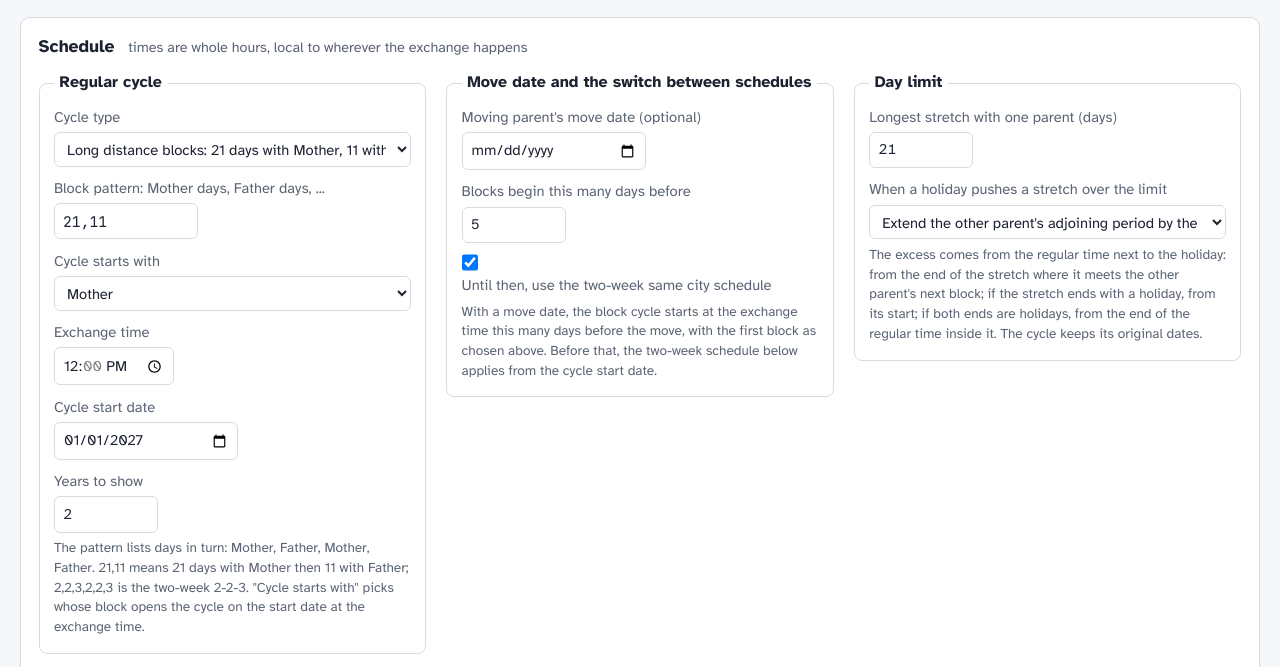
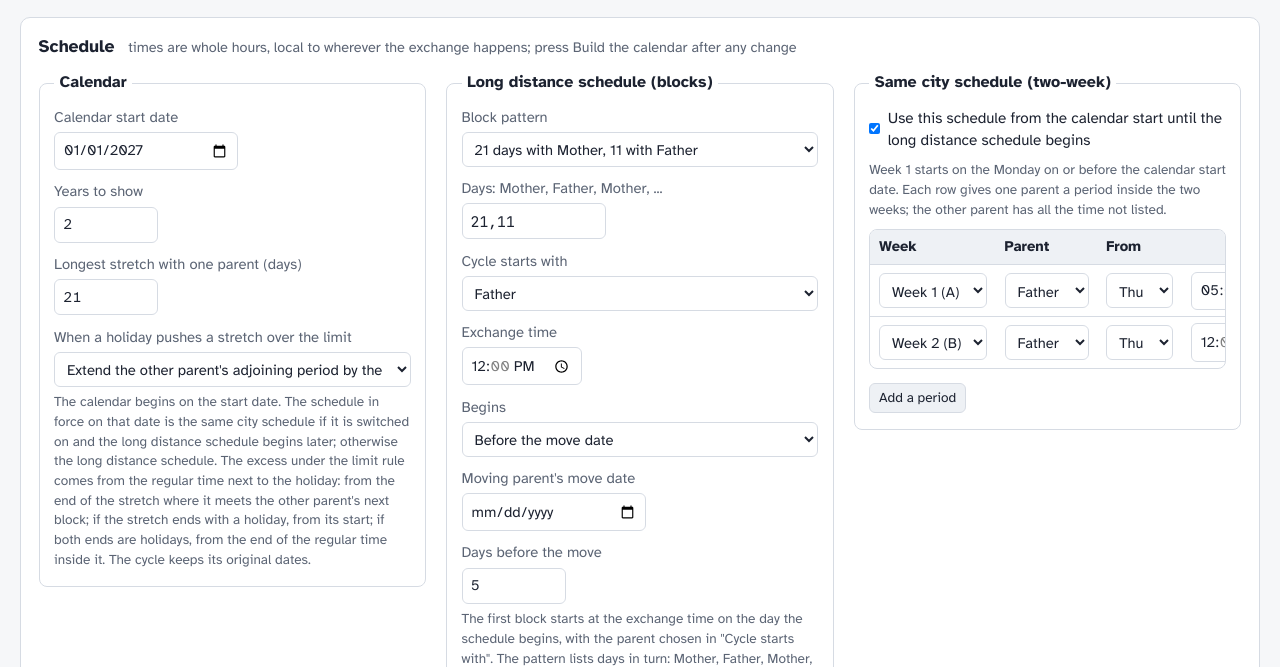
Before and after one commit to justin-nevins/custody-calendar, a plain HTML site: page index.html in a window 1280 px wide. Shown: the part 114-781 px from the top of the page. Drawn offline with Linux system fonts and the light colour scheme.

Commit message:
Separate boxes: Calendar, Long distance schedule, Same city schedule
The long distance schedule has its own box with pattern, starting parent, exchange time and a Begins choice: before the move date (with the move date and days-before fields), on a date, at the calendar start, or not used. The same city two-week schedule has its own box and applies from the calendar start until the long distance schedule begins. The Calendar box holds the start date, years and the day limit rule. With no move date entered the page shows the same city schedule and says to enter the move date.

Co-Authored-By: Claude Fable 5.1 <noreply@anthropic.com>

```diff
--- a/index.html
+++ b/index.html
@@ -107,44 +107,13 @@ ul.flags li{margin:.15rem 0}
 </header>
 
 <section class="panel controls">
-  <h2>Schedule <small>times are whole hours, local to wherever the exchange happens</small></h2>
+  <h2>Schedule <small>times are whole hours, local to wherever the exchange happens; press Build the calendar after any change</small></h2>
   <div class="grid">
     <fieldset>
-      <legend>Regular cycle</legend>
+      <legend>Calendar</legend>
       <div class="fields wide">
-        <label class="f span2"><span class="l">Cycle type</span>
-          <select id="preset">
-            <option value="ld">Long distance blocks: 21 days with Mother, 11 with Father</option>
-            <option value="7-7">Alternating weeks: 7 and 7</option>
-            <option value="2-2-3">2-2-3 (two-week cycle)</option>
-            <option value="2-2-5-5">2-2-5-5 (two-week cycle)</option>
-            <option value="3-4-4-3">3-4-4-3 (two-week cycle)</option>
-            <option value="5-2">Every weekend: 5 and 2</option>
-            <option value="custom">Custom block pattern</option>
-            <option value="weekly">Two-week same city schedule (Week A / Week B)</option>
-          </select></label>
-        <label class="f"><span class="l">Block pattern: Mother days, Father days, ...</span><input type="text" id="pattern" class="md" value="21,11" style="width:9rem"></label>
-        <label class="f"><span class="l">Cycle starts with</span><select id="first"><option value="M">Mother</option><option value="F">Father</option></select></label>
-        <label class="f"><span class="l">Exchange time</span><input type="time" id="xtime" value="12:00" step="3600"></label>
-        <label class="f"><span class="l">Cycle start date</span><input type="date" id="start" value="2027-01-01"></label>
+        <label class="f"><span class="l">Calendar start date</span><input type="date" id="start" value="2027-01-01"></label>
         <label class="f"><span class="l">Years to show</span><input type="number" id="years" value="2" min="1" max="10"></label>
-      </div>
-      <p class="help">The pattern lists days in turn: Mother, Father, Mother, Father. 21,11 means 21 days with Mother then 11 with Father; 2,2,3,2,2,3 is the two-week 2-2-3. "Cycle starts with" picks whose block opens the cycle on the start date at the exchange time.</p>
-    </fieldset>
-
-    <fieldset>
-      <legend>Move date and the switch between schedules</legend>
-      <div class="fields wide">
-        <label class="f"><span class="l">Moving parent's move date (optional)</span><input type="date" id="move"></label>
-        <label class="f"><span class="l">Blocks begin this many days before</span><input type="number" id="movepre" value="5" min="0" max="60"></label>
-        <label class="f span2 check" style="align-self:end"><input type="checkbox" id="premove" checked> Until then, use the two-week same city schedule</label>
-      </div>
-      <p class="help">With a move date, the block cycle starts at the exchange time this many days before the move, with the first block as chosen above. Before that, the two-week schedule below applies from the cycle start date.</p>
-    </fieldset>
-
-    <fieldset>
-      <legend>Day limit</legend>
-      <div class="fields wide">
         <label class="f"><span class="l">Longest stretch with one parent (days)</span><input type="number" id="limit" value="21" min="1" max="90"></label>
         <label class="f span2"><span class="l">When a holiday pushes a stretch over the limit</span>
           <select id="mode">
@@ -152,19 +121,50 @@ ul.flags li{margin:.15rem 0}
             <option value="none">Do nothing, only flag it</option>
           </select></label>
       </div>
-      <p class="help">The excess comes from the regular time next to the holiday: from the end of the stretch where it meets the other parent's next block; if the stretch ends with a holiday, from its start; if both ends are holidays, from the end of the regular time inside it. The cycle keeps its original dates.</p>
+      <p class="help">The calendar begins on the start date. The schedule in force on that date is the same city schedule if it is switched on and the long distance schedule begins later; otherwise the long distance schedule. The excess under the limit rule comes from the regular time next to the holiday: from the end of the stretch where it meets the other parent's next block; if the stretch ends with a holiday, from its start; if both ends are holidays, from the end of the regular time inside it. The cycle keeps its original dates.</p>
     </fieldset>
+
+    <fieldset id="ldBox">
+      <legend>Long distance schedule (blocks)</legend>
+      <div class="fields wide">
+        <label class="f span2"><span class="l">Block pattern</span>
+          <select id="preset">
+            <option value="ld">21 days with Mother, 11 with Father</option>
+            <option value="7-7">Alternating weeks: 7 and 7</option>
+            <option value="2-2-3">2-2-3 (two-week cycle)</option>
+            <option value="2-2-5-5">2-2-5-5 (two-week cycle)</option>
+            <option value="3-4-4-3">3-4-4-3 (two-week cycle)</option>
+            <option value="5-2">Every weekend: 5 and 2</option>
+            <option value="custom">Custom pattern</option>
+          </select></label>
+        <label class="f"><span class="l">Days: Mother, Father, Mother, ...</span><input type="text" id="pattern" class="md" value="21,11" style="width:9rem"></label>
+        <label class="f"><span class="l">Cycle starts with</span><select id="first"><option value="M">Mother</option><option value="F">Father</option></select></label>
+        <label class="f"><span class="l">Exchange time</span><input type="time" id="xtime" value="12:00" step="3600"></label>
+        <label class="f"><span class="l">Begins</span>
+          <select id="begins">
+            <option value="move">Before the move date</option>
+            <option value="date">On a date</option>
+            <option value="start">At the calendar start</option>
+            <option value="never">Not used (same city schedule only)</option>
+          </select></label>
+        <label class="f" id="moveField"><span class="l">Moving parent's move date</span><input type="date" id="move"></label>
+        <label class="f" id="movepreField"><span class="l">Days before the move</span><input type="number" id="movepre" value="5" min="0" max="60"></label>
+        <label class="f" id="ldDateField"><span class="l">Long distance start date</span><input type="date" id="lddate"></label>
       </div>
+      <p class="help">The first block starts at the exchange time on the day the schedule begins, with the parent chosen in "Cycle starts with". The pattern lists days in turn: Mother, Father, Mother, Father. 21,11 means 21 days with Mother then 11 with Father.</p>
+    </fieldset>
 
-  <fieldset style="margin-top:1rem" id="weeklyBox">
-    <legend>Two-week same city schedule</legend>
-    <p class="help" style="margin:0 0 .6rem">Week 1 starts on the Monday on or before the cycle start date. Each row gives one parent a period inside the two weeks; the other parent has all the time not listed.</p>
+    <fieldset id="weeklyBox">
+      <legend>Same city schedule (two-week)</legend>
+      <label class="check" style="margin-bottom:.6rem"><input type="checkbox" id="weeklyon" checked> Use this schedule from the calendar start until the long distance schedule begins</label>
+      <p class="help" style="margin:0 0 .6rem">Week 1 starts on the Monday on or before the calendar start date. Each row gives one parent a period inside the two weeks; the other parent has all the time not listed.</p>
       <div class="tablebox"><table id="weekly">
         <thead><tr><th>Week</th><th>Parent</th><th>From</th><th></th><th>To</th><th></th><th></th></tr></thead>
         <tbody></tbody>
       </table></div>
       <div class="actions"><button type="button" class="small" id="addrow">Add a period</button></div>
     </fieldset>
+  </div>
 
   <fieldset style="margin-top:1rem">
     <legend>Holidays <span class="status" id="holcount"></span></legend>
@@ -308,8 +308,8 @@ function periodsFor(entry,cfg,y,day){
   return list;
 }
 
-/* config = {start:'YYYY-MM-DD', years, type:'blocks'|'weekly', pattern:[21,11], first:'M', xtime:'12:00', weekly:[rows], weeksPerCycle:2,
-             move:'YYYY-MM-DD'|null, movePre:5, preMoveWeekly:true, limit:21, mode:'cap'|'none',
+/* config = {start:'YYYY-MM-DD', years, pattern:[21,11], first:'M', xtime:'12:00', weekly:[rows], weeksPerCycle:2,
+             begins:'move'|'date'|'start'|'never', move:'YYYY-MM-DD'|null, movePre:5, ldDate:'YYYY-MM-DD'|null, weeklyOn:true, limit:21, mode:'cap'|'none',
              holidays:{id:{on,who,before,after,start,end,dates}}, birthdays:{id:{on,md,who,before,after,start,end}}} */
 function computeSchedule(c){
   const start=parseDate(c.start); if(start===null)throw new Error('Start date is missing');
@@ -319,15 +319,17 @@ function computeSchedule(c){
   const src=new Int16Array(N); // 0 regular, >0 period index+1, -1 moved by the limit rule
   const P={M:1,F:2}, R={1:'M',2:'F'};
   const xh=parseHours(c.xtime);
-  // phase boundary
-  let ldStart=null;
-  const move=parseDate(c.move);
-  if(move!==null&&c.type==='blocks'&&c.preMoveWeekly){ ldStart=addD(move,-(+c.movePre||0))+xh*HOUR; }
+  // when the block (long distance) schedule begins
+  let begins=c.begins||'start', ldStart=null, noMove=false;
+  if(begins==='move'){ const m=parseDate(c.move); if(m===null){ begins='never'; noMove=true; } else ldStart=addD(m,-(+c.movePre||0))+xh*HOUR; }
+  else if(begins==='date'){ const d=parseDate(c.ldDate); if(d===null)throw new Error('Enter the long distance start date, or choose another "Begins" option.'); ldStart=d+xh*HOUR; }
+  else if(begins==='start'){ ldStart=t0+xh*HOUR; }
+  const weeklyPhase = begins==='never' || (c.weeklyOn!==false && begins!=='start' && ldStart!==null);
   const blocksAnchor = ldStart!==null?ldStart:(t0+xh*HOUR);
-  const pattern=(c.pattern||[]).map(Number).filter(n=>n>0); if(c.type==='blocks'&&!pattern.length)throw new Error('Block pattern needs at least one number');
-  const cycleLen=pattern.reduce((a,b)=>a+b,0);
+  const pattern=(c.pattern||[]).map(Number).filter(n=>n>0); if(begins!=='never'&&!pattern.length)throw new Error('Block pattern needs at least one number');
+  const cycleLen=pattern.reduce((a,b)=>a+b,0)||1;
   // pattern entries alternate Mother, Father, Mother, Father...; "first" rotates the cycle so it opens with that parent's first block
-  let order=pattern.map((n,k)=>({p:k%2===0?1:2,n}));
+  let order=pattern.length?pattern.map((n,k)=>({p:k%2===0?1:2,n})):[{p:1,n:1}];
   if(c.first==='F'){ const k=order.findIndex(o=>o.p===2); if(k>0)order=order.slice(k).concat(order.slice(0,k)); }
   const blockParent=(t)=>{ // which parent has hour t under the block cycle
     let off=Math.floor((t-blocksAnchor)/DAYMS); off=((off%cycleLen)+cycleLen)%cycleLen;
@@ -346,7 +348,7 @@ function computeSchedule(c){
     }
     return rows.length&&rows[0].parent==='F'?1:(rows.length?2:1);
   };
-  const inWeekly=(t)=> c.type==='weekly' || (ldStart!==null && t<ldStart);
+  const inWeekly=(t)=> begins==='never' || (weeklyPhase && t<ldStart);
   for(let i=0;i<N;i++){ const t=t0+i*HOUR; par[i]= inWeekly(t)?weeklyParent(t):blockParent(t); }
   // periods
   const periods=[];
@@ -367,7 +369,7 @@ function computeSchedule(c){
     while(i<N){
       const p=par[i]; const s=i; while(i<N&&par[i]===p)i++;
       const e=i; // run [s,e) with parent p
-      if(ldStart!==null && t0+s*HOUR<ldStart)continue; // same city phase is not under the rule
+      if(weeklyPhase && (begins==='never' || t0+s*HOUR<ldStart))continue; // same city phase is not under the rule
       let ex=e-s-limitH; if(ex<=0)continue;
       ex=Math.ceil(ex/24)*24; const other=3-p;
       const isHol=k=>src[k]>0;
@@ -406,7 +408,7 @@ function computeSchedule(c){
     const ex=exchanges.some(x=>x.t>=t&&x.t<t+DAYMS);
     days[ymd(t)]={first,second,firstH,m,f,hol,cap,bad,ex};
   }
-  return {t0,t1,y0,years,segs,exchanges,summary,over,days,periods,limitH,movedH,ldStart};
+  return {t0,t1,y0,years,segs,exchanges,summary,over,days,periods,limitH,movedH,ldStart:(weeklyPhase&&begins!=='never')?ldStart:null,weeklyPhase,begins,noMove};
 }
 if(typeof module!=='undefined'){module.exports={computeSchedule,CAT,BDS,PLANSET,WEEKLY_PLAN,parsePeriods,easter,nth,last,monBefore,ymd,hm};}
 </script>
@@ -449,24 +451,26 @@ function weeklyRow(r){
 function setWeekly(rows){ const tb=$('weekly').querySelector('tbody'); tb.innerHTML=''; rows.forEach(r=>tb.appendChild(weeklyRow(r))); }
 function readWeekly(){ return [...$('weekly').querySelectorAll('tbody tr')].map(tr=>({week:+tr.querySelector('.wk').value,parent:tr.querySelector('.par').value,sd:+tr.querySelector('.sd').value,st:tr.querySelector('.st').value||'00:00',ed:+tr.querySelector('.ed').value,et:tr.querySelector('.et').value||'00:00'})); }
 
-const PRESETS={'ld':{pattern:'21,11',first:'M',xtime:'12:00'},'7-7':{pattern:'7,7',first:'M',xtime:'17:00'},'2-2-3':{pattern:'2,2,3,2,2,3',first:'M',xtime:'17:00'},'2-2-5-5':{pattern:'2,2,5,5',first:'M',xtime:'17:00'},'3-4-4-3':{pattern:'3,4,4,3',first:'M',xtime:'17:00'},'5-2':{pattern:'5,2',first:'M',xtime:'17:00'}};
-function applyPreset(){
+const PRESETS={'ld':{pattern:'21,11',first:'F',xtime:'12:00'},'7-7':{pattern:'7,7',first:'M',xtime:'17:00'},'2-2-3':{pattern:'2,2,3,2,2,3',first:'M',xtime:'17:00'},'2-2-5-5':{pattern:'2,2,5,5',first:'M',xtime:'17:00'},'3-4-4-3':{pattern:'3,4,4,3',first:'M',xtime:'17:00'},'5-2':{pattern:'5,2',first:'M',xtime:'17:00'}};
+function applyPreset(ev){
   const v=$('preset').value; const p=PRESETS[v];
-  if(p){$('pattern').value=p.pattern;$('first').value=p.first;$('xtime').value=p.xtime;}
-  const weekly=v==='weekly';
-  $('pattern').disabled=weekly; $('first').disabled=weekly; $('xtime').disabled=weekly;
-  $('weeklyBox').style.display=(weekly||($('move').value&&$('premove').checked))?'':'none';
+  if(p&&ev&&ev.target===$('preset')){$('pattern').value=p.pattern;$('first').value=p.first;$('xtime').value=p.xtime;}
+  const b=$('begins').value;
+  $('moveField').style.display=b==='move'?'':'none'; $('movepreField').style.display=b==='move'?'':'none'; $('ldDateField').style.display=b==='date'?'':'none';
+  ['pattern','first','xtime'].forEach(id=>$(id).disabled=(b==='never'));
+  const weeklyUsed=b==='never'||(b!=='start'&&$('weeklyon').checked);
+  $('weekly').style.opacity=weeklyUsed?'1':'.45'; $('addrow').disabled=!weeklyUsed; $('weeklyon').disabled=(b==='never'||b==='start');
 }
 function readConfig(){
   const holidays={}; for(const h of CAT){ holidays[h.id]={on:$('h_'+h.id+'_on').checked,who:$('h_'+h.id+'_who').value,before:+$('h_'+h.id+'_before').value||0,after:+$('h_'+h.id+'_after').value||0,start:$('h_'+h.id+'_start').value||'00:00',end:endVal('h_'+h.id+'_end'),dates:$('h_'+h.id+'_dates').value}; }
   const birthdays={}; for(const b of BDS){ birthdays[b.id]={on:$('b_'+b.id+'_on').checked,md:$('b_'+b.id+'_md').value.trim(),who:$('b_'+b.id+'_who').value,before:+$('b_'+b.id+'_before').value||0,after:+$('b_'+b.id+'_after').value||0,start:$('b_'+b.id+'_start').value||'00:00',end:endVal('b_'+b.id+'_end')}; }
-  return {preset:$('preset').value,type:$('preset').value==='weekly'?'weekly':'blocks',pattern:$('pattern').value.split(/[,\s/-]+/).filter(Boolean),first:$('first').value,xtime:$('xtime').value||'12:00',start:$('start').value,years:+$('years').value||1,
-          move:$('move').value||null,movePre:+$('movepre').value||0,preMoveWeekly:$('premove').checked,limit:+$('limit').value||21,mode:$('mode').value,weekly:readWeekly(),weeksPerCycle:2,holidays,birthdays,showUS:$('showUS').checked,showCA:$('showCA').checked,showPlan:$('showPlan').checked};
+  return {preset:$('preset').value,pattern:$('pattern').value.split(/[,\s/-]+/).filter(Boolean),first:$('first').value,xtime:$('xtime').value||'12:00',start:$('start').value,years:+$('years').value||1,
+          begins:$('begins').value,move:$('move').value||null,movePre:+$('movepre').value||0,ldDate:$('lddate').value||null,weeklyOn:$('weeklyon').checked,limit:+$('limit').value||21,mode:$('mode').value,weekly:readWeekly(),weeksPerCycle:2,holidays,birthdays,showUS:$('showUS').checked,showCA:$('showCA').checked,showPlan:$('showPlan').checked};
 }
 function writeConfig(c){
   if(!c)return;
-  $('preset').value=c.preset||'ld'; $('pattern').value=(c.pattern||['21','11']).join(','); $('first').value=c.first||'M'; $('xtime').value=c.xtime||'12:00'; $('start').value=c.start||'2027-01-01'; $('years').value=c.years||2;
-  $('move').value=c.move||''; $('movepre').value=c.movePre??5; $('premove').checked=c.preMoveWeekly!==false; $('limit').value=c.limit||21; $('mode').value=c.mode||'cap';
+  $('preset').value=PRESETS[c.preset]?c.preset:'custom'; $('pattern').value=(c.pattern||['21','11']).join(','); $('first').value=c.first||'M'; $('xtime').value=c.xtime||'12:00'; $('start').value=c.start||'2027-01-01'; $('years').value=c.years||2;
+  $('begins').value=c.begins||'move'; $('move').value=c.move||''; $('movepre').value=c.movePre??5; $('lddate').value=c.ldDate||''; $('weeklyon').checked=c.weeklyOn!==false; $('limit').value=c.limit||21; $('mode').value=c.mode||'cap';
   setWeekly(c.weekly&&c.weekly.length?c.weekly:WEEKLY_PLAN);
   for(const h of CAT){ const s=c.holidays&&c.holidays[h.id]; if(!s)continue; $('h_'+h.id+'_on').checked=!!s.on; $('h_'+h.id+'_who').value=s.who; $('h_'+h.id+'_before').value=s.before; $('h_'+h.id+'_after').value=s.after; $('h_'+h.id+'_start').value=s.start; const eod=s.end==='24:00'; $('h_'+h.id+'_end_eod').checked=eod; $('h_'+h.id+'_end').disabled=eod; if(!eod)$('h_'+h.id+'_end').value=s.end; $('h_'+h.id+'_dates').value=s.dates||''; }
   for(const b of BDS){ const s=c.birthdays&&c.birthdays[b.id]; if(!s)continue; $('b_'+b.id+'_on').checked=!!s.on; $('b_'+b.id+'_md').value=s.md||''; $('b_'+b.id+'_who').value=s.who; $('b_'+b.id+'_before').value=s.before; $('b_'+b.id+'_after').value=s.after; $('b_'+b.id+'_start').value=s.start; const eod=s.end==='24:00'; $('b_'+b.id+'_end_eod').checked=eod; $('b_'+b.id+'_end').disabled=eod; if(!eod)$('b_'+b.id+'_end').value=s.end; }
@@ -478,7 +482,7 @@ function loadPlanSet(){
     $('h_'+h.id+'_on').checked=on; $('h_'+h.id+'_who').value=v.who; $('h_'+h.id+'_before').value=v.before; $('h_'+h.id+'_after').value=v.after; $('h_'+h.id+'_start').value=v.start; const eod=v.end==='24:00'; $('h_'+h.id+'_end_eod').checked=eod; $('h_'+h.id+'_end').disabled=eod; if(!eod)$('h_'+h.id+'_end').value=v.end; }
 }
 function planDefaults(){
-  $('preset').value='ld'; applyPreset(); $('start').value='2027-01-01'; $('years').value=2; $('move').value=''; $('movepre').value=5; $('premove').checked=true; $('limit').value=21; $('mode').value='cap';
+  $('preset').value='ld'; $('pattern').value='21,11'; $('first').value='F'; $('xtime').value='12:00'; $('start').value='2027-01-01'; $('years').value=2; $('begins').value='move'; $('move').value=''; $('movepre').value=5; $('lddate').value=''; $('weeklyon').checked=true; $('limit').value=21; $('mode').value='cap';
   setWeekly(WEEKLY_PLAN); loadPlanSet();
   for(const b of BDS){ const d=b.plan; $('b_'+b.id+'_on').checked=d.on; $('b_'+b.id+'_md').value=d.md; $('b_'+b.id+'_who').value=d.who; $('b_'+b.id+'_before').value=d.before; $('b_'+b.id+'_after').value=d.after; $('b_'+b.id+'_start').value=d.start; const eod=d.end==='24:00'; $('b_'+b.id+'_end_eod').checked=eod; $('b_'+b.id+'_end').disabled=eod; if(!eod)$('b_'+b.id+'_end').value=d.end; }
   $('showUS').checked=true;$('showCA').checked=true;$('showPlan').checked=true; applyPreset(); filterHolidays();
@@ -499,7 +503,9 @@ function render(r,c){
   const fl=$('flags');
   if(r.over.length){ fl.innerHTML=`<p class="flag" style="margin:0">${r.over.length} stretch${r.over.length>1?'es':''} over ${c.limit} days:</p><ul class="flags">`+r.over.map(sg=>`<li><span class="mono">${ymd(sg.s)} ${hm(sg.s)}</span> to <span class="mono">${ymd(sg.e)} ${hm(sg.e)}</span>: ${fmt1(sg.h/24)} days with ${PN[sg.p]}</li>`).join('')+'</ul>'; }
   else fl.innerHTML=`<p class="ok" style="margin:0">No stretch over ${c.limit} days.</p>`;
-  if(r.ldStart!==null) fl.innerHTML+=`<p class="help">Block cycle begins <span class="mono">${ymd(r.ldStart)} ${hm(r.ldStart)}</span>; the two-week schedule applies before that.</p>`;
+  if(r.ldStart!==null) fl.innerHTML+=`<p class="help">Long distance schedule begins <span class="mono">${ymd(r.ldStart)} ${hm(r.ldStart)}</span>. The same city schedule applies before that.</p>`;
+  else if(r.noMove) fl.innerHTML+=`<p class="help">No move date entered, so this shows the same city schedule only. Enter the move date in the long distance box to add the 21/11 blocks from five days before it.</p>`;
+  else if(r.begins==='never') fl.innerHTML+=`<p class="help">Same city schedule only.</p>`;
   let html='';
   for(let y=r.y0;y<r.y0+r.years;y++){
     html+=`<div class="year"><h3>${y}</h3><div class="months">`;
@@ -524,7 +530,7 @@ function render(r,c){
 }
 function run(){
   const c=readConfig();
-  try{ RESULT=computeSchedule(c); render(RESULT,c); try{localStorage.setItem('cc2',JSON.stringify(c));$('saved').textContent='Settings saved in this browser.';}catch(e){} }
+  try{ RESULT=computeSchedule(c); render(RESULT,c); try{localStorage.setItem('cc3',JSON.stringify(c));$('saved').textContent='Settings saved in this browser.';}catch(e){} }
   catch(e){ $('flags').innerHTML=`<p class="flag">${esc(e.message)}</p>`; }
 }
 // exports
@@ -550,9 +556,9 @@ function saveFile(name,text,mime){
 }
 // wiring
 buildHolidayTable(); buildBirthdayTable(); setWeekly(WEEKLY_PLAN); loadPlanSet();
-let saved=null; try{saved=JSON.parse(localStorage.getItem('cc2')||'null');}catch(e){}
+let saved=null; try{saved=JSON.parse(localStorage.getItem('cc3')||'null');}catch(e){}
 if(saved)writeConfig(saved); else planDefaults();
-$('preset').addEventListener('change',applyPreset); $('move').addEventListener('change',applyPreset); $('premove').addEventListener('change',applyPreset);
+$('preset').addEventListener('change',applyPreset); $('begins').addEventListener('change',applyPreset); $('weeklyon').addEventListener('change',applyPreset);
 $('addrow').addEventListener('click',()=>$('weekly').querySelector('tbody').appendChild(weeklyRow({week:1,parent:'F',sd:5,st:'17:00',ed:0,et:'17:00'})));
 $('planset').addEventListener('click',()=>{loadPlanSet();filterHolidays();});
 $('holnone').addEventListener('click',()=>{CAT.forEach(h=>$('h_'+h.id+'_on').checked=false);filterHolidays();});
```
Lines whose indentation alone changed are shown as unchanged.
